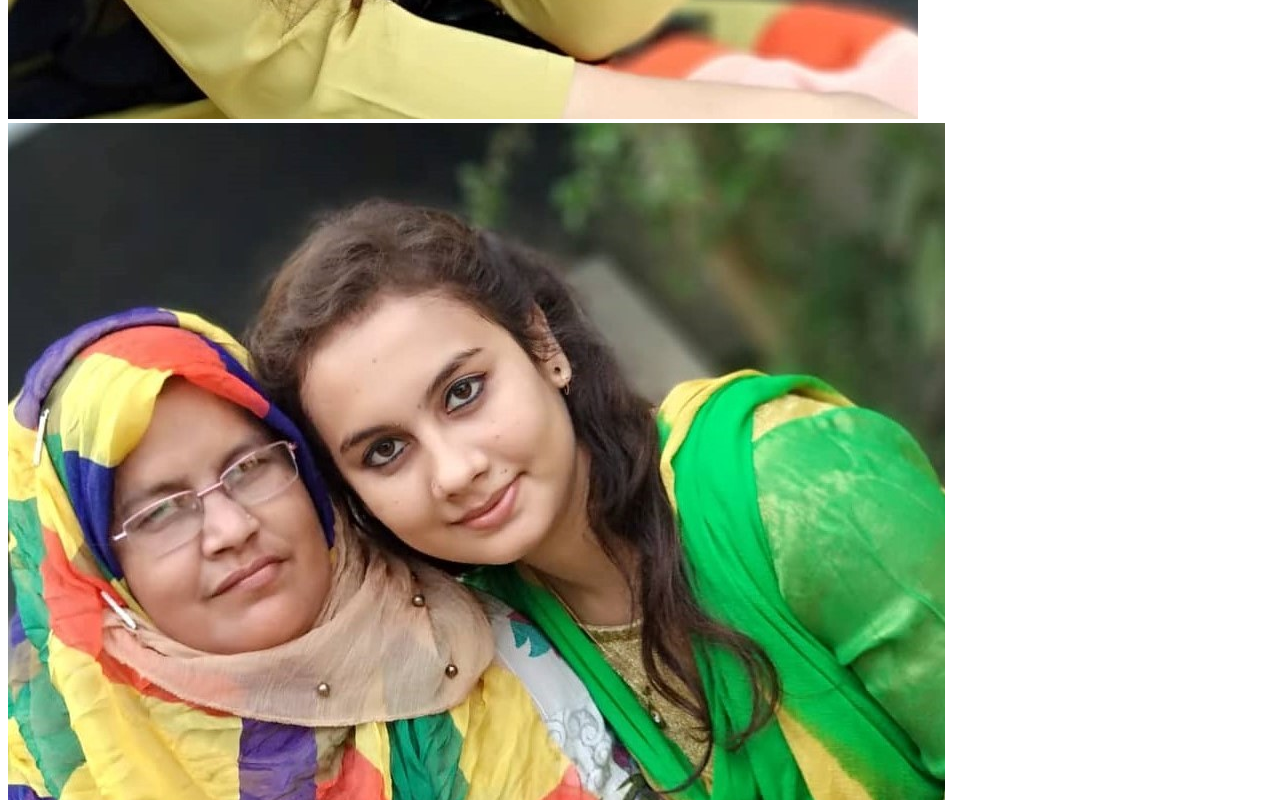
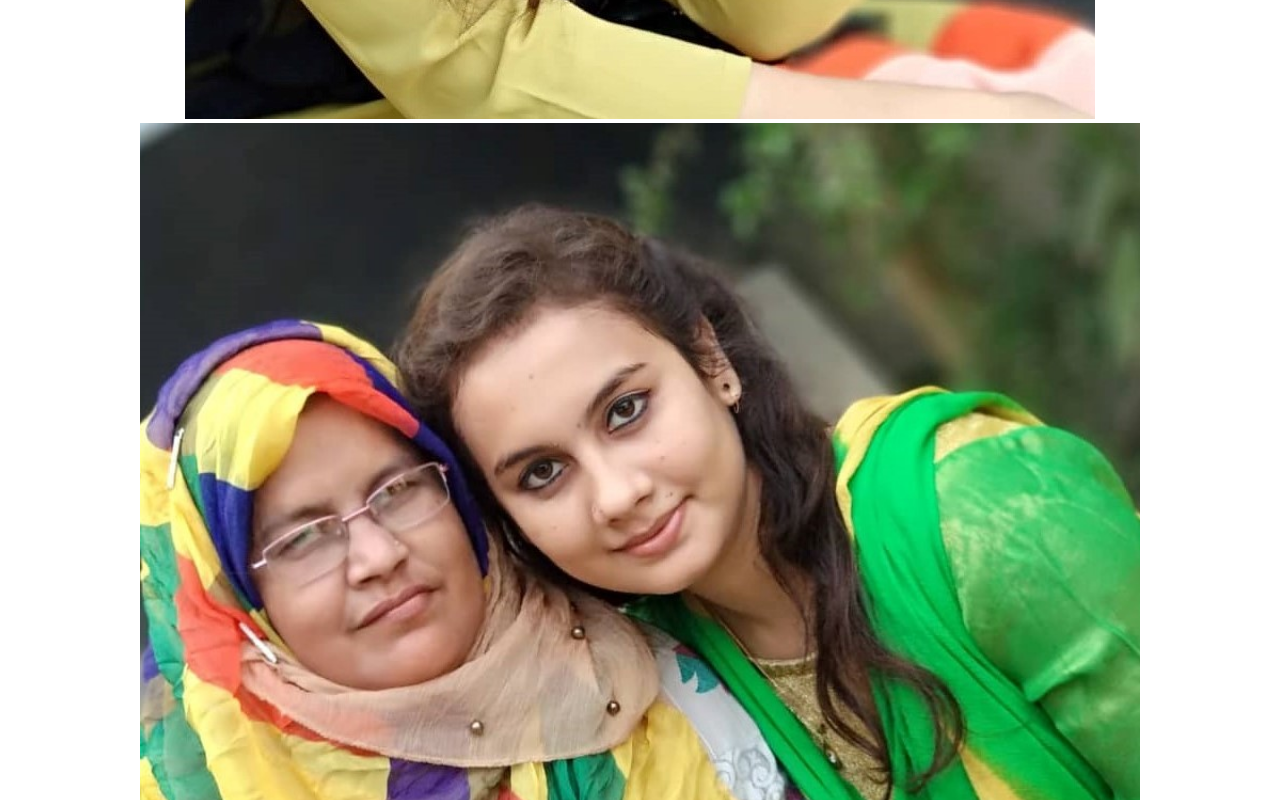
Before and after one commit to rimelyfarha/rimelyfarha.github.io, a plain HTML site: page Assignment1.rim/index.html in a window 1280 px wide. Shown: the part 1260-2060 px from the top of the page. Drawn offline with Linux system fonts and the light colour scheme.

Commit message:
Update index.html

```diff
--- a/Assignment1.rim/index.html
+++ b/Assignment1.rim/index.html
@@ -4,13 +4,13 @@
 <title>Assignment1</title>
 
 </head>
-
+<center>
 <body>
 	<h1>Name:Umme Farhatun Nahar</h1>
 	<h2>Father's Name:MD. Rafiqul Islam</h2>
 	<h3>Mother's Name:Kohinur Sultana</h3>
 	<img src="images/me1.jpg" alt="My Picture">
-	<img src="images/me&ammu.jpg" alt="Our Picture">
+	<img width="1000px" src="images/me&ammu.jpg" alt="Our Picture">
 	<p><em>My name is <strong>Umme Farhatun Nahar.</strong>My nick name is <strong>Rimely.</strong>
 	   I am a small town girl.<br>I am so proud to
 	   born in my birth town <strong>Kotchandpur.</strong> <br>
@@ -18,5 +18,6 @@
 	   To know more about me <a href="https://www.facebook.com">Click Here</a>
 	   </em></p>
 </body>
+</center>
 
 </html>
```
